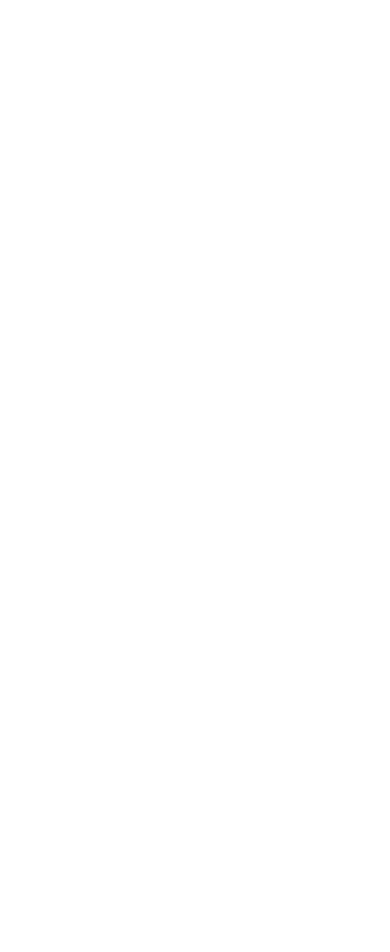
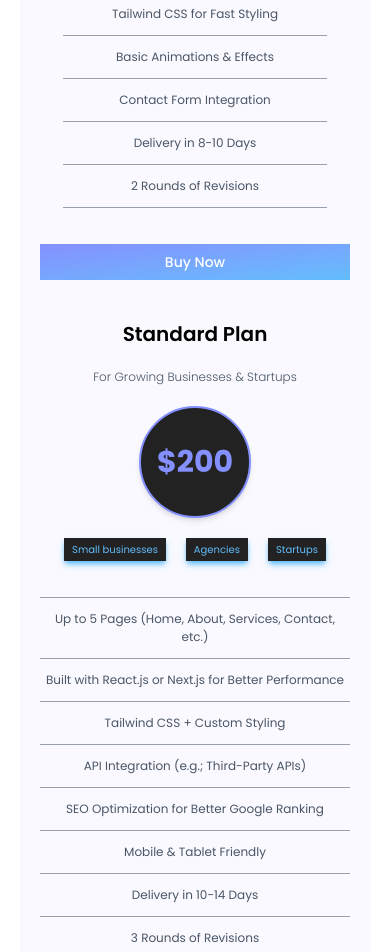
Before and after one commit to sadafshahab12/My-Portfolio, a React (Vite) app: page / in a window 390 px wide. Shown: the part 7600-8552 px from the top of the page. Before the commit the page ends 7111 px from the top, so only its background shows below. Built offline with nearby package versions, Linux system fonts and the light colour scheme.

Commit message:
Price Plane done

```diff
--- a/src/App.css
+++ b/src/App.css
@@ -4,6 +4,7 @@
   --font-poppins: "Poppins";
   --color-mypurple: #8490ff;
   --color-mysky: #62bdfc;
+  --text-10: 10px;
   --text-12: 12px;
   --text-14: 14px;
   --breakpoint-xxxs: 22rem; /*335px*/
--- a/src/components/ui/Data.jsx
+++ b/src/components/ui/Data.jsx
@@ -357,7 +357,7 @@
   {
     id: 1,
     name: "Basic Plan",
-    price: 299,
+    price: 150,
     description: "For Small Businesses & Personal Websites",
     features: [
       "One-Page Website (Landing Page)",
@@ -366,7 +366,7 @@
       "Tailwind CSS for Fast Styling",
       "Basic Animations & Effects",
       "Contact Form Integration",
-      "Delivery in 5-7 Days",
+      "Delivery in 8-10 Days",
       "2 Rounds of Revisions",
     ],
     bestFor: ["Personal portfolios", "Freelancers", "Small businesses"],
@@ -374,16 +374,16 @@
   {
     id: 2,
     name: "Standard Plan",
-    price: 599,
+    price: 200,
     description: "For Growing Businesses & Startups",
     features: [
       "Up to 5 Pages (Home, About, Services, Contact, etc.)",
       "Built with React.js or Next.js for Better Performance",
       "Tailwind CSS + Custom Styling",
-      "API Integration (e.g., Contact Form, Third-Party APIs)",
+      "API Integration (e.g.; Third-Party APIs)",
       "SEO Optimization for Better Google Ranking",
       "Mobile & Tablet Friendly",
-      "Delivery in 7-10 Days",
+      "Delivery in 10-14 Days",
       "3 Rounds of Revisions",
     ],
     bestFor: ["Small businesses", "Agencies", "Startups"],
@@ -391,15 +391,14 @@
   {
     id: 3,
     name: "Premium Plan",
-    price: 999,
+    price: 250,
     description: "For Advanced & Scalable Websites",
     features: [
       "Custom Design & Development (Next.js + React.js)",
-      "Dynamic Content & CMS Integration (Sanity, Strapi, or Firebase)",
+      "Dynamic Content & CMS Integration (Sanity or Firebase)",
       "E-commerce or Blog Functionality (Optional)",
       "Performance Optimization & SEO-Friendly",
       "Authentication & Secure User Login (Optional)",
-      "Advanced Animations & Interactive UI",
       "Tailored UX/UI Experience",
       "Delivery in 14-21 Days",
       "5 Rounds of Revisions",
--- a/src/components/ui/PricePlan.jsx
+++ b/src/components/ui/PricePlan.jsx
@@ -1,7 +1,8 @@
 import { motion } from "framer-motion";
-const Services = () => {
+import { pricingPlans } from "./Data";
+const PricePlan = () => {
   return (
-    <section className=" bg-[#f9f9ff]  px-5 sm:px-10">
+    <section className="py-10  px-5 sm:px-10">
       <div className="max-w-6xl mx-auto">
         <motion.div
           initial={{ opacity: 0, y: 50 }}
@@ -22,12 +23,48 @@
             Choose a Plan That Fits Your Needs!
           </p>
         </motion.div>
-        <div className="grid grid-cols-1 sm:grid-cols-2 mdl:grid-cols-3 gap-5 pt-10 ">
-
+        <div className="grid grid-cols-1 sm:grid-cols-2 mdl:grid-cols-3  pt-10 ">
+          {pricingPlans.map((plan, index) => (
+            <div
+              key={index}
+              className="group hover:bg-gradient-to-br hover:from-mypurple hover:bg-mysky hover:scale-105 transition duration-300  bg-[#f9f9ff] p-5 space-y-5 hover:text-white justify-items-center text-center hover:z-30"
+            >
+              <h1 className="sm:text-2xl font-semibold text-xl">{plan.name}</h1>
+              <p className="text-12 font-light text-gray-600 group-hover:text-white">
+                {plan.description}
+              </p>
+              <h2 className="text-3xl font-bold h-28 w-28 border-2 shadow-md bg-textlightBlack text-mypurple flex-center rounded-full ">
+                ${plan.price}
+              </h2>
+              <div className="flex-left gap-5">
+                {plan.bestFor.map((best, index) => (
+                  <p
+                    key={index}
+                    className="text-10 bg-textlightBlack px-2 py-1 text-mysky shadow-md shadow-mysky "
+                  >
+                    {best}
+                  </p>
+                ))}
+              </div>
+              <div className="py-4">
+                {plan.features.map((feature, index) => (
+                  <p
+                    key={index}
+                    className="border-t group-hover:border-white last:border-b border-gray-400 py-3 text-12 text-gray-600 group-hover:text-white"
+                  >
+                    {feature}
+                  </p>
+                ))}
+              </div>
+              <button className="button w-full  block group-hover:bg-gradient-to-b group-hover:from-textlightBlack group-hover:to-textlightBlack">
+                Buy Now
+              </button>
+            </div>
+          ))}
         </div>
       </div>
     </section>
   );
 };
 
-export default Services;
+export default PricePlan;
--- a/src/index.css
+++ b/src/index.css
@@ -8,7 +8,7 @@
 }
 @layer components {
   .button {
-    @apply text-sm bg-gradient-to-br from-mypurple to-mysky py-2 px-4 cursor-pointer font-medium text-white active:scale-90 transition-all ease-in-out duration-200;
+    @apply text-sm bg-gradient-to-br from-mypurple to-mysky py-2 px-4 cursor-pointer font-medium text-white active:scale-90 transition-all ease-in-out duration-200 ;
   }
   .tag {
     @apply text-sm bg-gradient-to-br from-mypurple to-mysky py-2 px-4 font-bold text-white ;
```
